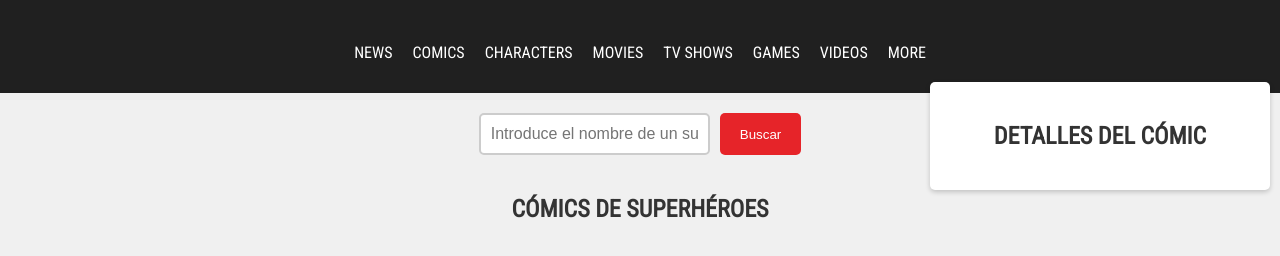
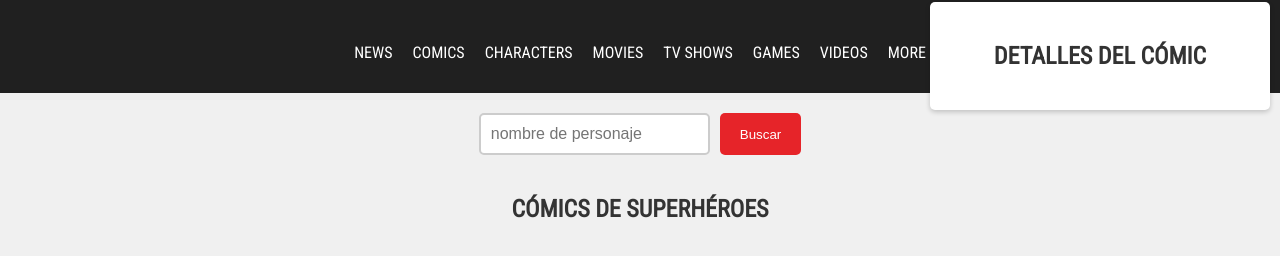
Before and after one commit to victor23daw2/marvel, a plain HTML site: page Fetch/inici.html in a window 1280 px wide. Shown: the part 38-294 px from the top of the page. Drawn offline with Linux system fonts and the light colour scheme.

Commit message:
detalles de comics ajustado mas arriba

```diff
--- a/Fetch/inici.html
+++ b/Fetch/inici.html
@@ -29,7 +29,7 @@
     </div>
 
     <div class="busqueda">
-        <input type="text" id="inputBusq" placeholder="Introduce el nombre de un superhéroe...">
+        <input type="text" id="inputBusq" placeholder="nombre de personaje">
         <button id="botonBusq">Buscar</button>
     </div>
 
--- a/Fetch/plantilla.css
+++ b/Fetch/plantilla.css
@@ -92,7 +92,7 @@ body {
     border-radius: 5px;
     position: fixed;
     right: 10px;
-    top: 100px;
+    top: 20px;
     width: 300px;
     max-height: 90vh;
     overflow-y: auto;
--- a/WebSockets/public/plantilla.css
+++ b/WebSockets/public/plantilla.css
@@ -92,7 +92,7 @@ body {
     border-radius: 5px;
     position: fixed;
     right: 10px;
-    top: 100px;
+    top: 20px;
     width: 300px;
     max-height: 90vh;
     overflow-y: auto;
--- a/XHR/public/plantilla.css
+++ b/XHR/public/plantilla.css
@@ -92,7 +92,7 @@ body {
     border-radius: 5px;
     position: fixed;
     right: 10px;
-    top: 100px;
+    top: 20px;
     width: 300px;
     max-height: 90vh;
     overflow-y: auto;
```
Also changed, not shown: WebSockets/public/index.html (+1 -1 lines), XHR/public/index.html (+1 -1 lines).
